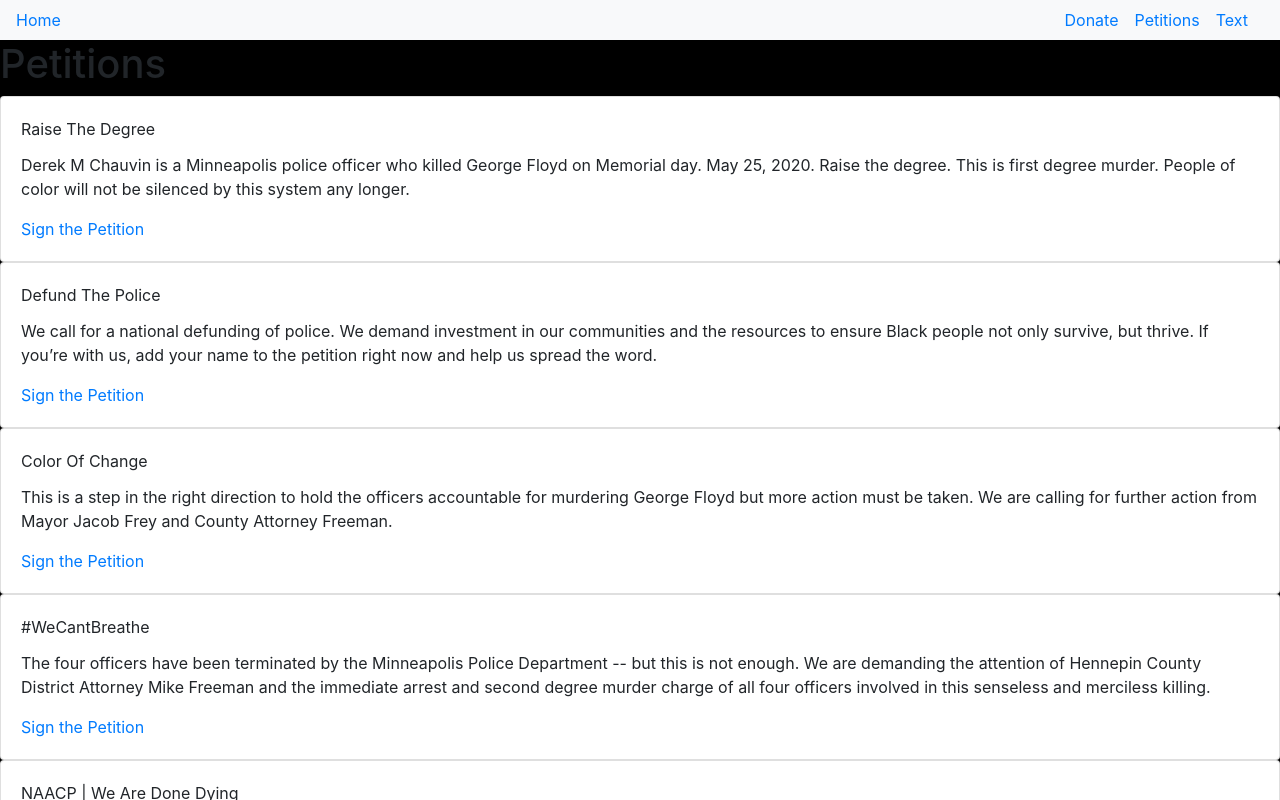
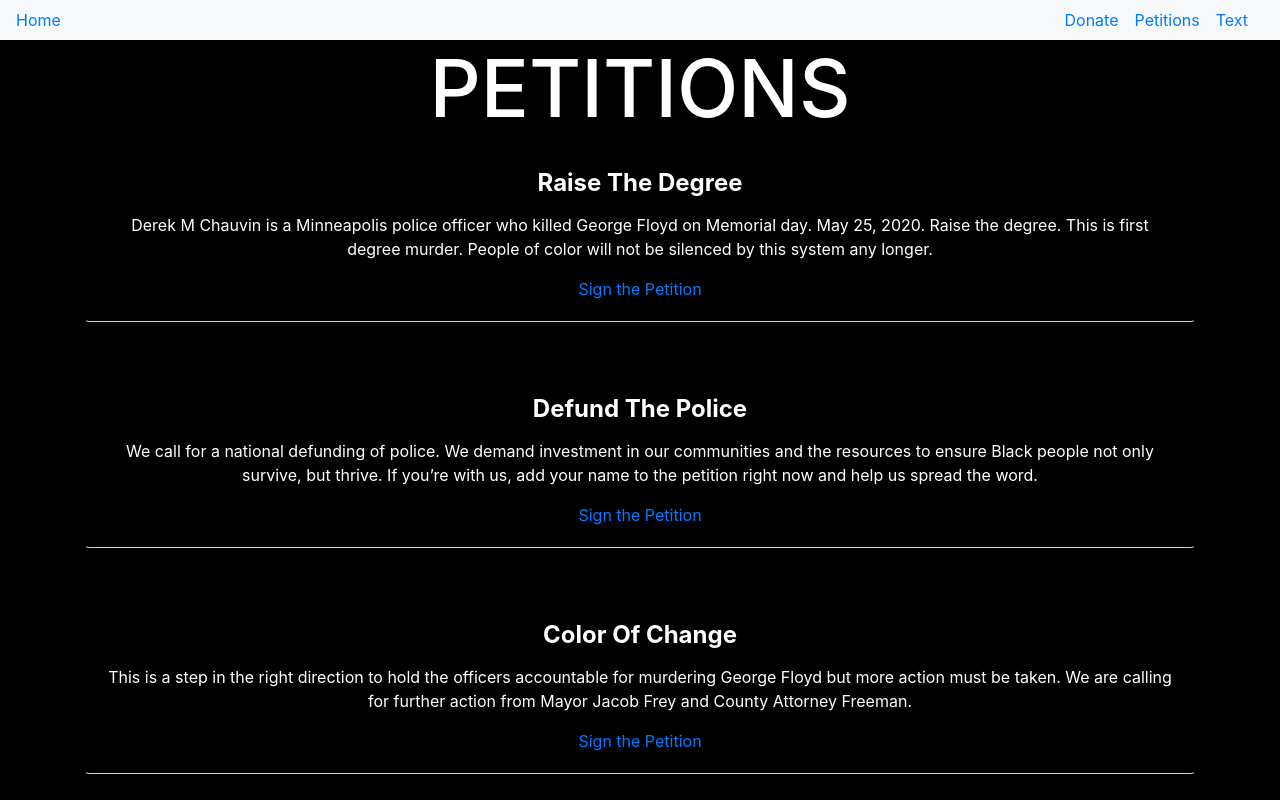
Before and after one commit to Tristanoshier/blm-info-site, a React (Create React App) app: page /petitions in a window 1280 px wide. Shown: the top 800 px of the page. Built offline with nearby package versions, Linux system fonts and the light colour scheme.

Commit message:
add styling to main pages

```diff
--- a/public/index.html
+++ b/public/index.html
@@ -24,7 +24,7 @@
       work correctly both with client-side routing and a non-root public URL.
       Learn how to configure a non-root public URL by running `npm run build`.
     -->
-    <title>React App</title>
+    <title>BLM Resources</title>
   </head>
   <body>
     <noscript>You need to enable JavaScript to run this app.</noscript>
--- a/src/components/Donate/Donate.jsx
+++ b/src/components/Donate/Donate.jsx
@@ -5,44 +5,44 @@ import donateLink from './DonateObj'
 export default function Donate() {
     return (
         <Container className="donate">
-            <h1>DONATE</h1>
+            <h1 className="main-header">DONATE</h1>
             <Card className="info-card" body>
-                <CardTitle><strong>{donateLink.georgeFloydMem.title}</strong></CardTitle>
+                <CardTitle className="title-header"><strong>{donateLink.georgeFloydMem.title}</strong></CardTitle>
                 <CardText>{donateLink.georgeFloydMem.desc}</CardText>
                 <a href={donateLink.georgeFloydMem.link} target="_blank">DONATE</a>
             </Card>
             <Card className="info-card" body>
-                <CardTitle><strong>{donateLink.indyBailFund.title}</strong></CardTitle>
+                <CardTitle className="title-header"><strong>{donateLink.indyBailFund.title}</strong></CardTitle>
                 <CardText>{donateLink.indyBailFund.desc}</CardText>
                 <a href={donateLink.indyBailFund.link} target="_blank">DONATE</a>
             </Card>
             <Card className="info-card" body>
-                <CardTitle><strong>{donateLink.nationalBailFund.title}</strong></CardTitle>
+                <CardTitle className="title-header"><strong>{donateLink.nationalBailFund.title}</strong></CardTitle>
                 <CardText>{donateLink.nationalBailFund.desc}</CardText>
                 <a href={donateLink.nationalBailFund.link} target="_blank">DONATE</a>
             </Card>
             <Card className="info-card" body>
-                <CardTitle><strong>{donateLink.campaignZero.title}</strong></CardTitle>
+                <CardTitle className="title-header"><strong>{donateLink.campaignZero.title}</strong></CardTitle>
                 <CardText>{donateLink.campaignZero.desc}</CardText>
                 <a href={donateLink.campaignZero.link} target="_blank">DONATE</a>
             </Card>
             <Card className="info-card" body>
-                <CardTitle><strong>{donateLink.minnesotaFreeFund.title}</strong></CardTitle>
+                <CardTitle className="title-header"><strong>{donateLink.minnesotaFreeFund.title}</strong></CardTitle>
                 <CardText>{donateLink.minnesotaFreeFund.desc}</CardText>
                 <a href={donateLink.minnesotaFreeFund.link} target="_blank">DONATE</a>
             </Card>
             <Card className="info-card" body>
-                <CardTitle><strong>{donateLink.blackVisionsCollective.title}</strong></CardTitle>
+                <CardTitle className="title-header"><strong>{donateLink.blackVisionsCollective.title}</strong></CardTitle>
                 <CardText>{donateLink.blackVisionsCollective.desc}</CardText>
                 <a href={donateLink.blackVisionsCollective.link} target="_blank">DONATE</a>
             </Card>
             <Card className="info-card" body>
-                <CardTitle><strong>{donateLink.reclaimBlock.title}</strong></CardTitle>
+                <CardTitle className="title-header"><strong>{donateLink.reclaimBlock.title}</strong></CardTitle>
                 <CardText>{donateLink.reclaimBlock.desc}</CardText>
                 <a href={donateLink.reclaimBlock.link} target="_blank">DONATE</a>
             </Card>
             <Card className="info-card" body>
-                <CardTitle><strong>{donateLink.unicornRiot.title}</strong></CardTitle>
+                <CardTitle className="title-header"><strong>{donateLink.unicornRiot.title}</strong></CardTitle>
                 <CardText>{donateLink.unicornRiot.desc}</CardText>
                 <a href={donateLink.unicornRiot.link} target="_blank">DONATE</a>
             </Card>
--- a/src/components/Petitions/Petitions.jsx
+++ b/src/components/Petitions/Petitions.jsx
@@ -1,37 +1,36 @@
 import React from 'react'
-import { Card, CardTitle, CardText } from 'reactstrap'
+import { Card, CardTitle, CardText, Container } from 'reactstrap'
 import petitionLinks from './PetitionsObj'
 
 export default function Petitions() {
     return (
-        <div>
-            <h1>Petitions</h1>
-            <Card body>
-                <CardTitle>{petitionLinks.raiseTheDegree.title}</CardTitle>
-                <CardText>{petitionLinks.raiseTheDegree.desc}</CardText>
+        <Container className="donate">
+            <h1 className="main-header">PETITIONS</h1>
+            <Card className="info-card" body>
+                <CardTitle className="title-header"><strong>{petitionLinks.raiseTheDegree.title}</strong></CardTitle>
+                <CardText >{petitionLinks.raiseTheDegree.desc}</CardText>
                 <a href={petitionLinks.raiseTheDegree.link} target="_blank">Sign the Petition</a>
             </Card>
-            <Card body>
-                <CardTitle>{petitionLinks.defundThePolice.title}</CardTitle>
+            <Card className="info-card" body>
+                <CardTitle className="title-header"><strong>{petitionLinks.defundThePolice.title}</strong></CardTitle>
                 <CardText>{petitionLinks.defundThePolice.desc}</CardText>
                 <a href={petitionLinks.defundThePolice.link} target="_blank">Sign the Petition</a>
             </Card>
-            <Card body>
-                <CardTitle>{petitionLinks.colorOfChange.title}</CardTitle>
+            <Card className="info-card" body>
+                <CardTitle className="title-header"><strong>{petitionLinks.colorOfChange.title}</strong></CardTitle>
                 <CardText>{petitionLinks.colorOfChange.desc}</CardText>
                 <a href={petitionLinks.colorOfChange.link} target="_blank">Sign the Petition</a>
             </Card>
-            <Card body>
-                <CardTitle>{petitionLinks.weCantBreathe.title}</CardTitle>
+            <Card className="info-card" body>
+                <CardTitle className="title-header"><strong>{petitionLinks.weCantBreathe.title}</strong></CardTitle>
                 <CardText>{petitionLinks.weCantBreathe.desc}</CardText>
                 <a href={petitionLinks.weCantBreathe.link} target="_blank">Sign the Petition</a>
             </Card>
-            <Card body>
-                <CardTitle>{petitionLinks.naacp.title}</CardTitle>
+            <Card className="info-card" body>
+                <CardTitle className="title-header"><strong>{petitionLinks.naacp.title}</strong></CardTitle>
                 <CardText>{petitionLinks.naacp.desc}</CardText>
                 <a href={petitionLinks.naacp.link} target="_blank">Sign the Petition</a>
             </Card>
-
-        </div>
+        </Container>
     )
 }
--- a/src/components/Text/Text.jsx
+++ b/src/components/Text/Text.jsx
@@ -1,25 +1,25 @@
 import React from 'react'
-import { Card, CardTitle } from 'reactstrap'
+import { Card, CardTitle, Container } from 'reactstrap'
 
 export default function Text() {
     return (
-        <div>
-            <h1>Text</h1>
-            <Card body>
+        <Container className="donate">
+            <h1 className="main-header">Text</h1>
+            <Card className="info-card" body>
                 <CardTitle>TEXT <strong>JUSTICE</strong> TO 668366</CardTitle>
             </Card>
-            <Card body>
+            <Card className="info-card" body>
                 <CardTitle>TEXT <strong>FLOYD</strong> TO 55156</CardTitle>
             </Card>
-            <Card body>
+            <Card className="info-card" body>
                 <CardTitle>TEXT <strong>RESIST</strong> TO 50409</CardTitle>
             </Card>
-            <Card body>
+            <Card className="info-card" body>
                 <CardTitle>TEXT <strong>ENOUGH</strong> TO 55156</CardTitle>
             </Card>
-            <Card body>
+            <Card className="info-card" body>
                 <CardTitle>TEXT <strong>TONYMCDADE</strong> TO 484848</CardTitle>
             </Card>
-        </div>
+        </Container>
     )
 }
--- a/src/css/donation.css
+++ b/src/css/donation.css
@@ -1,3 +1,7 @@
+.main-header {
+    font-size: 5rem;
+}
+
 .donate {
     text-align: center;
     background-color: black;
@@ -10,3 +14,7 @@
     color: white;
     border-bottom: 1px solid lightgrey;
 }
+
+.title-header {
+    font-size: 1.5rem;
+}
--- a/src/css/main.css
+++ b/src/css/main.css
@@ -3,6 +3,9 @@
 @import './nav.css';
 @import './text.css';
 
+html {
+    overflow-x: hidden;
+}
 body {
     background-color: black;
 }
```
